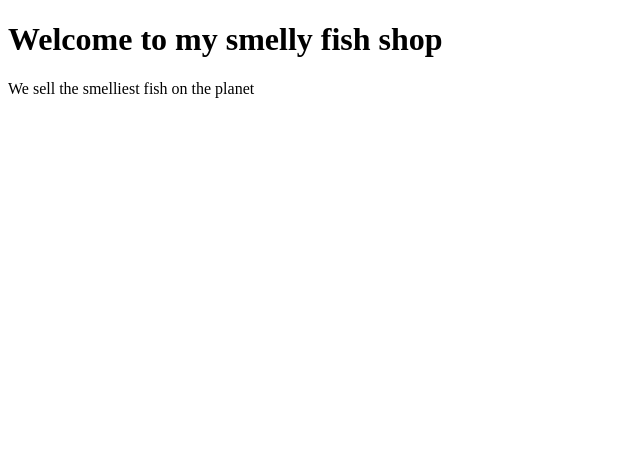
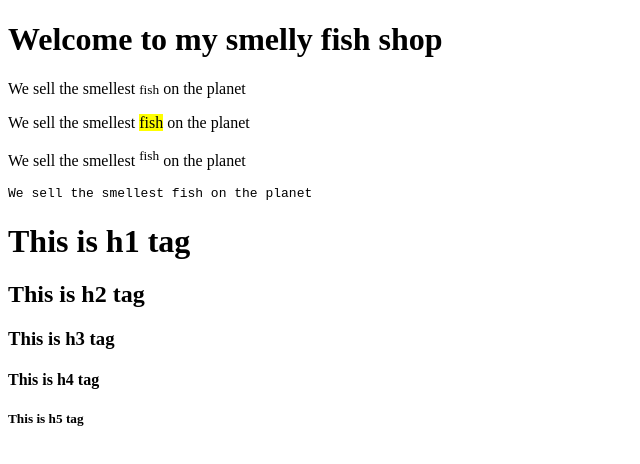
Before and after one commit to rajmanski/HTMLearing, a plain HTML site: page index.html in a window 1280 px wide. Shown: the whole page, without its empty margins (0-640 px from the left). Drawn offline with Linux system fonts and the light colour scheme.

Commit message:
Index.html change - new paragraphs

```diff
--- a/index.html
+++ b/index.html
@@ -9,6 +9,15 @@
 </head>
 <body>
     <h1>Welcome to my smelly fish shop</h1>
-    <p>We sell the smelliest fish on the planet</p>
+    <p>We sell the smellest <small>fish</small> on the planet</p>
+    <p> We sell the smellest <mark>fish</mark> on the planet</p>
+    <p>We sell the smellest <sup>fish</sup> on the planet</p>
+    <p><pre>We sell the smellest fish on the planet</pre></p>
+
+    <h1>This is h1 tag</h1>
+    <h2>This is h2 tag</h2>
+    <h3>This is h3 tag</h3>
+    <h4>This is h4 tag</h4>
+    <h5>This is h5 tag</h5>
 </body>
 </html>
```
